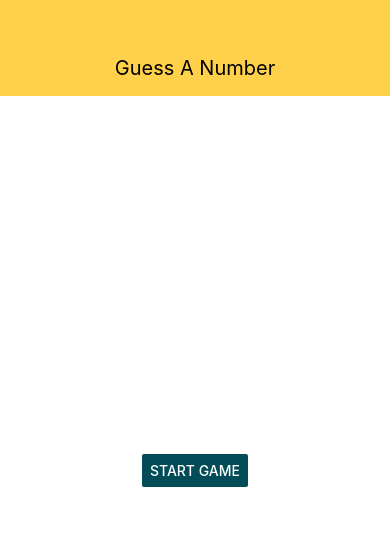
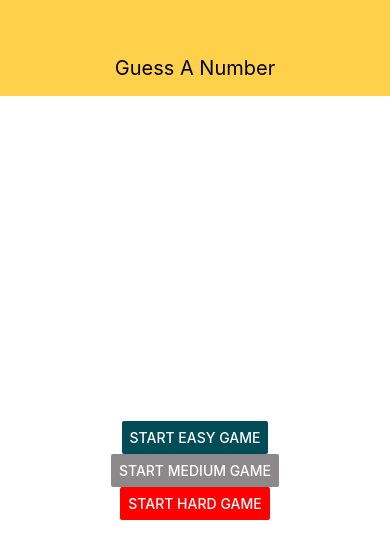
Before and after one commit to ndlc91/Guess-A-Number-App, a React Native app: screen / in a window 390 px wide. Shown: the top 558 px of the page. Built offline with nearby package versions, Linux system fonts and the light colour scheme.

Commit message:
Built functional game difficulty buttons on Start Game Screen

```diff
--- a/App.js
+++ b/App.js
@@ -1,46 +1,87 @@
-import React, {useState} from "react";
+import React, { useState } from "react";
 import { StyleSheet, Text, View } from "react-native";
 
 import Header from "./components/Header";
 import StartGameScreen from "./screens/StartGameScreen";
 import GameScreen from "./screens/GameScreen";
-import GameOverScreen from "./screens/GameOverScreen";
+import GameWonScreen from "./screens/GameWonScreen";
+import GameLostScreen from './screens/GameLostScreen'
 import Colors from "./constants/Colors";
 
-
 export default function App() {
-
   const [gameStarted, setGameStarted] = useState(false);
   const [computerNumber, setComputerNumber] = useState();
   const [gameWon, setGameWon] = useState(false);
+  const [gameLost, setGameLost] = useState(false);
   const [roundsNumber, setRoundsNumber] = useState();
+  const [gameDifficulty, setGameDifficulty] = useState();
 
-  const startGameHandler = () => {
-      setComputerNumber(Math.floor(Math.random() * (100 - 1) + 1));
-      setGameStarted(true);
-  }
+
+  const easyDifficultyHandler = () => {
+    setComputerNumber(Math.floor(Math.random() * (100 - 1) + 1));
+    setGameDifficulty(20);
+    setGameStarted(true);
+  };
+
+  const mediumDifficultyHandler = () => {
+    setComputerNumber(Math.floor(Math.random() * (100 - 1) + 1));
+    setGameDifficulty(10);
+    setGameStarted(true);
+
+  };
+  const hardDifficultyHandler = () => {
+    setComputerNumber(Math.floor(Math.random() * (100 - 1) + 1));
+    setGameDifficulty(5);
+    setGameStarted(true);
+
+  };
 
   const gameWonHandler = () => {
     setGameWon(true);
+  };
+
+  const gameLostHandler = () => {
+    setGameLost(true);
   }
 
   const newGameHandler = () => {
     setGameWon(false);
     setGameStarted(false);
+  };
+
+  const setRoundsHandler = (numberOfRounds) => {
+    setRoundsNumber(numberOfRounds);
+  };
+
+  let content = (
+    <StartGameScreen
+      easyDifficultyHandler={easyDifficultyHandler}
+      mediumDifficultyHandler={mediumDifficultyHandler}
+      hardDifficultyHandler={hardDifficultyHandler}
+    />
+  );
+
+  if (gameStarted && !gameWon  && !gameLost) {
+    content = (
+      <GameScreen
+        computerNumber={computerNumber}
+        gameWonHandler={gameWonHandler}
+        setRoundsHandler={setRoundsHandler}
+        gameDifficulty={gameDifficulty}
+        gameLostHandler={gameLostHandler}
+      />
+    );
+  } else if (gameStarted && gameWon) {
+    content = (
+      <GameWonScreen
+        newGameHandler={newGameHandler}
+        roundsNumber={roundsNumber}
+        computerNumber={computerNumber}
+      />
+    );
+  } else if (gameStarted && gameLost) {
+    content = <GameLostScreen />
   }
-
-  const setRoundsHandler = numberOfRounds => {
-    setRoundsNumber(numberOfRounds);
-  }
-
-  let content = <StartGameScreen startGameHandler={startGameHandler}/>
-
-  if (gameStarted && !gameWon) {
-    content = <GameScreen computerNumber={computerNumber} gameWonHandler={gameWonHandler} setRoundsHandler={setRoundsHandler}/>
-  } else if (gameStarted && gameWon) {
-    content = <GameOverScreen newGameHandler={newGameHandler} roundsNumber={roundsNumber} computerNumber={computerNumber}/>
-  }
-
 
   return (
     <View style={styles.screen}>
@@ -53,5 +94,5 @@ export default function App() {
 const styles = StyleSheet.create({
   screen: {
     flex: 1,
-  }
+  },
 });
--- a/constants/Colors.js
+++ b/constants/Colors.js
@@ -2,4 +2,5 @@ export default {
     blue: "#014C57",
     grey: "#8B898A",
     yellow: "#FFD04A",
+    red: 'red',
 };
--- /dev/null
+++ b/screens/GameLostScreen.js
@@ -0,0 +1,12 @@
+import React from 'react'
+import { View, Text } from 'react-native'
+
+const GameLostScreen = () => {
+    return (
+        <View>
+            <Text>You lost!  Try again next time</Text>
+        </View>
+    )
+}
+
+export default GameLostScreen
--- a/screens/GameScreen.js
+++ b/screens/GameScreen.js
@@ -3,14 +3,16 @@ import { View, Text, StyleSheet, Button, Alert } from "react-native";
 import Card from "../components/Card";
 import Input from "../components/Input";
 import Colors from "../constants/Colors";
-import CardContainer from '../components/CardContainer';
-import CardText from '../components/CardText';
-
+import CardContainer from "../components/CardContainer";
+import CardText from "../components/CardText";
 
 const GameScreen = (props) => {
   const [enteredValue, setEnteredValue] = useState("");
   const [userGuess, setUserGuess] = useState();
   const [rounds, setRounds] = useState(0);
+  const [roundsRemaining, setRoundsRemaining] = useState(props.gameDifficulty);
+
+
 
   const numberInputHandler = (inputText) => {
     setEnteredValue(inputText.replace(/[^0-9]/g, ""));
@@ -33,7 +35,12 @@ const GameScreen = (props) => {
     setUserGuess(chosenNumber);
     setEnteredValue("");
     setRounds(rounds + 1);
+    setRoundsRemaining(props.gameDifficulty - (rounds + 1) );
   };
+
+  if (roundsRemaining == 0) {
+    props.gameLostHandler();
+  }
 
   let content;
 
@@ -61,6 +68,7 @@ const GameScreen = (props) => {
   return (
     <CardContainer>
       <Card style={styles.card}>
+        <Text>You have {roundsRemaining} rounds remaining</Text>
         <Input
           autoCorrect={false}
           keyboardType="number-pad"
--- a/screens/GameOverScreen.js
+++ b/screens/GameWonScreen.js
@@ -5,7 +5,7 @@ import Colors from "../constants/Colors"
 import CardContainer from "../components/CardContainer";
 import CardText from "../components/CardText";
 
-const GameOverScreen = (props) => {
+const GameWonScreen = (props) => {
   return (
     <CardContainer>
       <Card>
@@ -22,4 +22,4 @@ const styles = StyleSheet.create({
 
 })
 
-export default GameOverScreen;
+export default GameWonScreen;
--- a/screens/StartGameScreen.js
+++ b/screens/StartGameScreen.js
@@ -7,9 +7,19 @@ const StartGameScreen = (props) => {
     <View style={styles.screen}>
       <View style={styles.buttonContainer}>
         <Button
-          title="START GAME"
-          onPress={props.startGameHandler}
+          title="START EASY GAME"
+          onPress={props.easyDifficultyHandler}
           color={Colors.blue}
+        />
+        <Button
+          title="START MEDIUM GAME"
+          onPress={props.mediumDifficultyHandler}
+          color={Colors.grey}
+        />
+        <Button
+          title="START HARD GAME"
+          onPress={props.hardDifficultyHandler}
+          color={Colors.red}
         />
       </View>
     </View>
```
